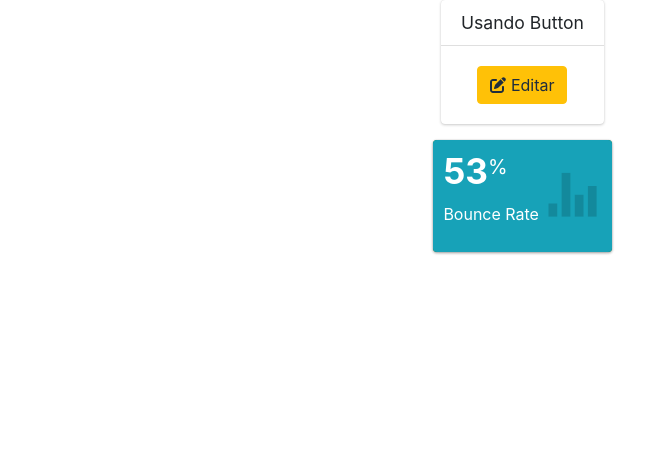
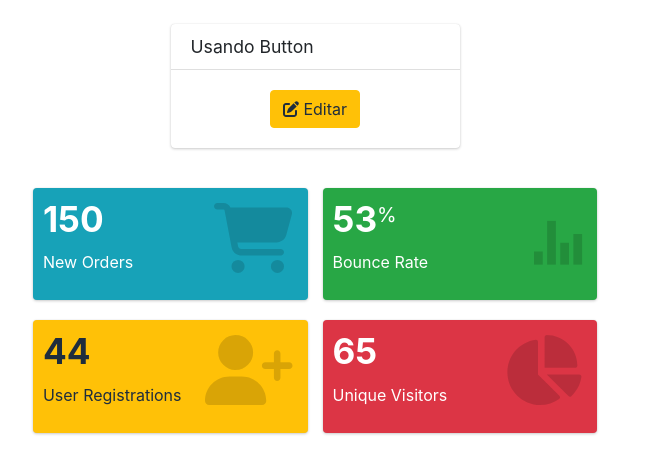
Before and after one commit to Mario-Coxe/vue-componentization, a Vue app: page / in a window 1280 px wide. Shown: the top 474 px of the page, without its empty margins (21-666 px from the left). Built offline with nearby package versions, Linux system fonts and the light colour scheme.

Commit message:
feat: creating the Widget component

```diff
--- a/src/App.vue
+++ b/src/App.vue
@@ -1,17 +1,18 @@
 <script setup lang="ts">
 import Button from '@/components/button/Button.vue'
-import Box from './components/box/Box.vue'
+import Widget from './components/box/Box.vue'
 
-// Função de exemplo para lidar com o clique do botão
+// Função para manipular o clique do botão
 const handleButtonClick = () => {
   console.log('Botão foi clicado!')
 }
 </script>
 
 <template>
-  <div class="container">
+  <div class="container mt-4">
+    <div class="row justify-content-center">
       <!-- Card para o componente Button -->
-    <div class="col-md">
+      <div class="col-md-6 mb-4">
         <div class="card">
           <div class="card-header">
             <h5 class="card-title">Usando Button</h5>
@@ -30,17 +31,53 @@ const handleButtonClick = () => {
         </div>
       </div>
 
-    <!-- Card para o componente Box -->
-    <div class="small-box bg-success">
-      <Box
+      <!-- Linhas e colunas para os boxes -->
+      <div class="row">
+        <!-- Box 1 -->
+        <div class="col-md-6">
+          <Widget
+            title="150"
+            description="New Orders"
+            icon="fas fa-shopping-cart"
+            boxType="bg-info"
+          />
+        </div>
+
+        <!-- Box 2 -->
+        <div class="col-md-6">
+          <Widget
             title="53"
             subtitle="%"
             description="Bounce Rate"
             icon="ion ion-stats-bars"
-        boxType="small-box bg-info"
+            boxType="bg-success"
           />
+        </div>
+
+        <!-- Box 3 -->
+        <div class="col-md-6">
+          <Widget
+            title="44"
+            description="User Registrations"
+            icon="fas fa-user-plus"
+            boxType="bg-warning"
+          />
+        </div>
+
+        <!-- Box 4 -->
+        <div class="col-md-6">
+          <Widget
+            title="65"
+            description="Unique Visitors"
+            icon="fas fa-chart-pie"
+            boxType="bg-danger"
+          />
+        </div>
+      </div>
     </div>
   </div>
 </template>
 
-<style scoped></style>
+<style scoped>
+/* Adicione estilos personalizados aqui, se necessário */
+</style>
--- a/src/components/box/Box.vue
+++ b/src/components/box/Box.vue
@@ -38,3 +38,7 @@ const props = defineProps({
   }
 })
 </script>
+
+<style scoped>
+/* Adicione estilos personalizados aqui, se necessário */
+</style>
```
Lines whose indentation alone changed are shown as unchanged.
